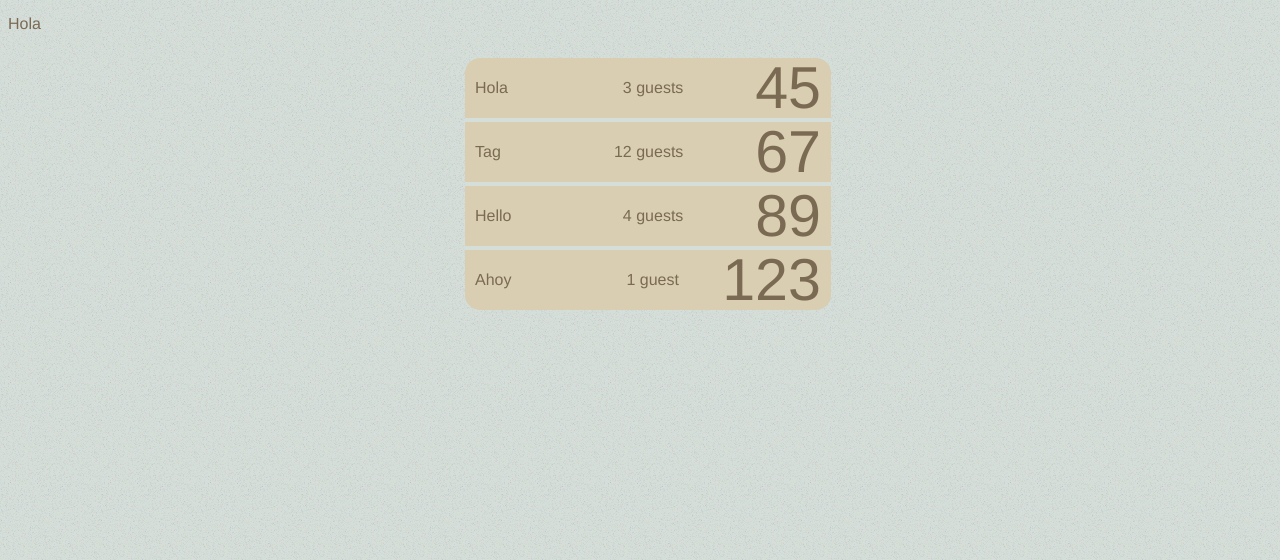
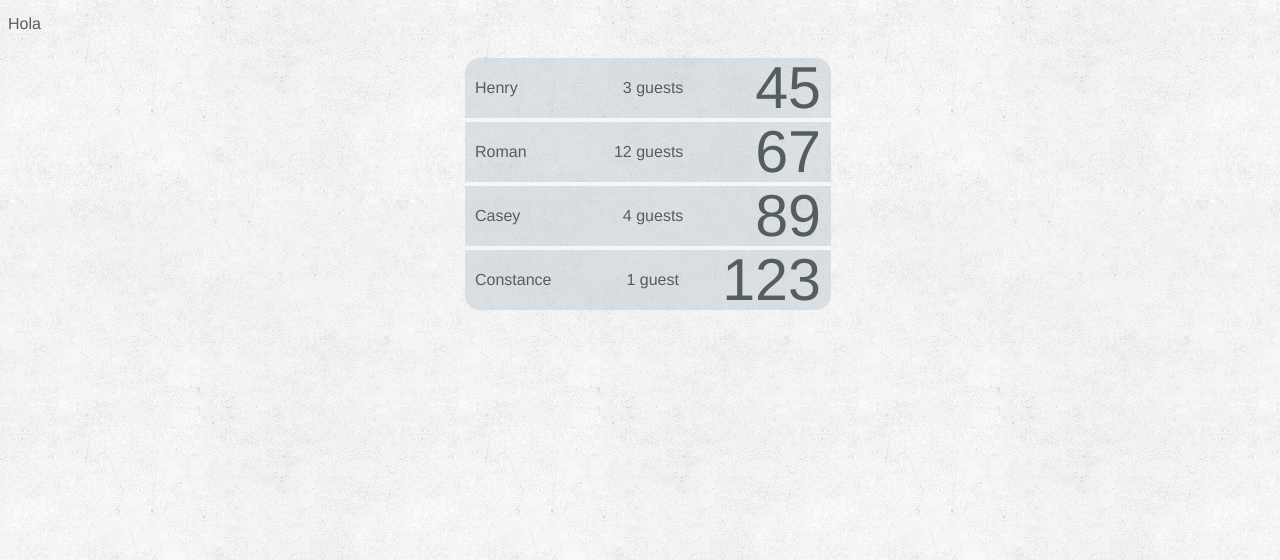
Before and after one commit to kaelspencer/RestaurantBeeper, a Django app: template web/RestaurantBeeperWeb/templates/home.html in a window 1280 px wide. Shown: the top 560 px of the page. Run offline with Django 3.2, Linux system fonts and the light colour scheme; the template is opened without the code that fills it, so the values that code supplies are empty; parts of the project's set-up code (start-up, migrations or seed data) failed here and were passed over.

Commit message:
Change Colours One more colour change. This changes to Colour Lovers' Car/Im4/Cli/Vic/ palette. A different background texture is used.

```diff
--- a/web/RestaurantBeeperWeb/media/css/style.css
+++ b/web/RestaurantBeeperWeb/media/css/style.css
@@ -1,7 +1,7 @@
 @import url(text.css);
 
 body {
-    background: rgb(213, 222, 217) url(../images/noise.png);
+    background: rgb(246, 246, 246) url(../images/subtle_grunge.png);
 }
 
 .column {
@@ -19,8 +19,8 @@ body {
 .column li.reservation {
     margin: 0px;
     padding: 10px;
-    border-bottom: 4px rgb(213, 222, 217) solid;
-    background-color: rgb(217, 206, 178);
+    border-bottom: 4px rgb(246, 246, 246) solid;
+    background-color: rgba(176, 190, 197, 0.4);
     line-height: 40px;
     height: 40px;
     width: -moz-calc(100% - 4px);
--- a/web/RestaurantBeeperWeb/media/css/text.css
+++ b/web/RestaurantBeeperWeb/media/css/text.css
@@ -1,4 +1,4 @@
 body {
     font: 100%/1em 'Helvetica Neue';
-    color: rgb(122, 106, 83);
+    color: rgb(86, 93, 96);
 }
--- a/web/RestaurantBeeperWeb/templates/home.html
+++ b/web/RestaurantBeeperWeb/templates/home.html
@@ -6,22 +6,22 @@
 <div class="column">
     <ul>
         <li class="reservation">
-            <div class="section">Hola {{ user.username }}</div>
+            <div class="section">Henry</div>
             <div class="section"><span class="guests">3 guests</span></div>
             <div class="section">45</div>
         </li>
         <li class="reservation">
-            <div class="section">Tag {{ user.username }}</div>
+            <div class="section">Roman</div>
             <div class="section"><span class="guests">12 guests</span></div>
             <div class="section">67</div>
         </li>
         <li class="reservation">
-            <div class="section">Hello {{ user.username }}</div>
+            <div class="section">Casey</div>
             <div class="section"><span class="guests">4 guests</span></div>
             <div class="section">89</div>
         </li>
         <li class="reservation">
-            <div class="section">Ahoy {{ user.username }}</div>
+            <div class="section">Constance</div>
             <div class="section"><span class="guests">1 guest&nbsp;</span></div>
             <div class="section">123</div>
         </li>
```
Also changed, not shown: web/RestaurantBeeperWeb/media/css/colours.txt (+5 -6 lines), web/RestaurantBeeperWeb/media/images/noise.png (deleted), web/RestaurantBeeperWeb/media/images/subtle_grunge.png (added), web/RestaurantBeeperWeb/media/images/subtle_grunge_@2X.png (added).
